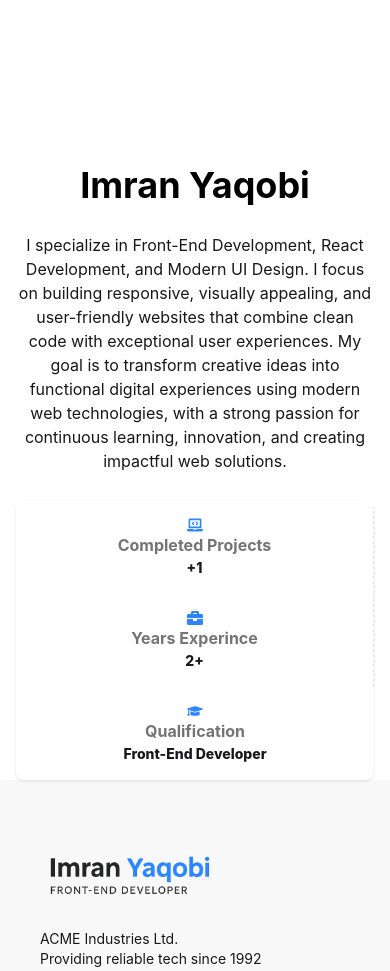
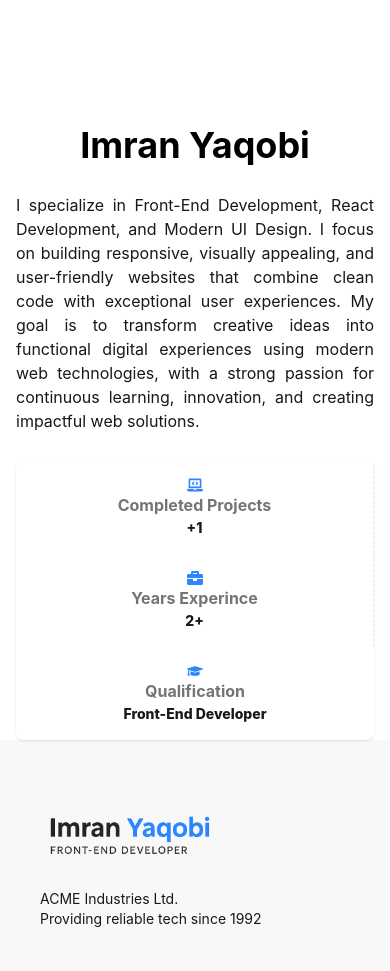
Before and after one commit to ImranCode01/imran-portfolio, a React (Vite) app: page / in a window 390 px wide. Shown: the part 860-1831 px from the top of the page. Built offline with nearby package versions, Linux system fonts and the light colour scheme.

Commit message:
fix: adjust margin and text alignment in AboutMeSection component

```diff
--- a/src/Components/HomePageComponents/AboutMeSection.tsx
+++ b/src/Components/HomePageComponents/AboutMeSection.tsx
@@ -3,12 +3,12 @@ import { Degree } from "./Degree";
 
 export function AboutMeSection() {
     return (
-    <div data-aos="zoom-in" className="hero w-full xl:mt-[-70px] lg:mt-20 md:mt-20 sm:mt-50 mt-70">
+    <div data-aos="zoom-in" className="hero w-full xl:mt-[-70px] lg:mt-20 md:mt-20 sm:mt-50 mt-60">
         <div className="hero-content xl:flex-row lg:flex-col py-0 xl:gap-10 lg:gap-5 ">
             <AboutMeSvg />
             <div className="xl:max-w-full">
             <h1 className="xl:text-5xl font-bold text-black text lg:text-4xl md:text-4xl sm:text-4xl text-4xl xl:text-left lg:text-left md:text-left sm:text-left text-center ">Imran Yaqobi</h1>
-            <p className="py-7 xl:w-full xl:text-left lg:text-left md:text-left sm:text-left text-center">
+            <p className="py-7 xl:w-full xl:text-left lg:text-left md:text-left sm:text-left text-justify">
                 I specialize in Front-End Development, React Development, and Modern UI Design. I focus on building responsive, visually appealing, and user-friendly websites that combine clean code with exceptional user experiences. My goal is to transform creative ideas into functional digital experiences using modern web technologies, with a strong passion for continuous learning, innovation, and creating impactful web solutions.
             </p>
                 <Degree />
```
